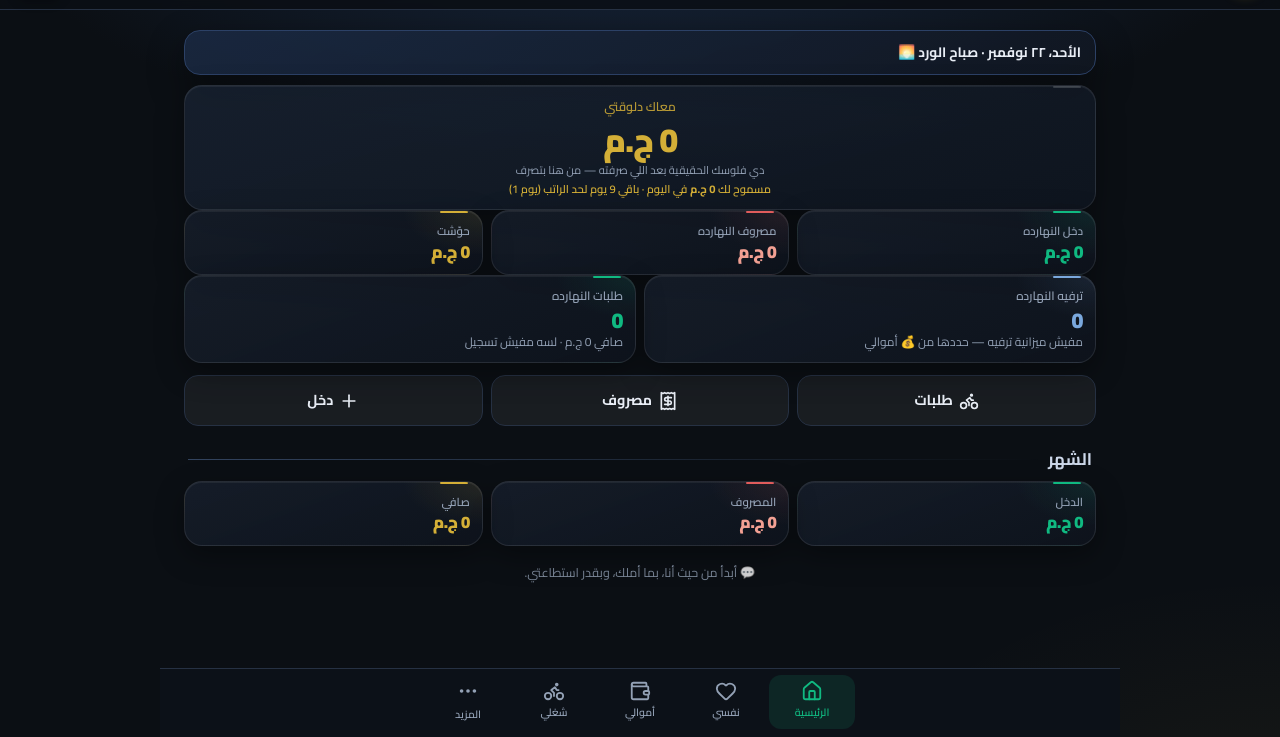
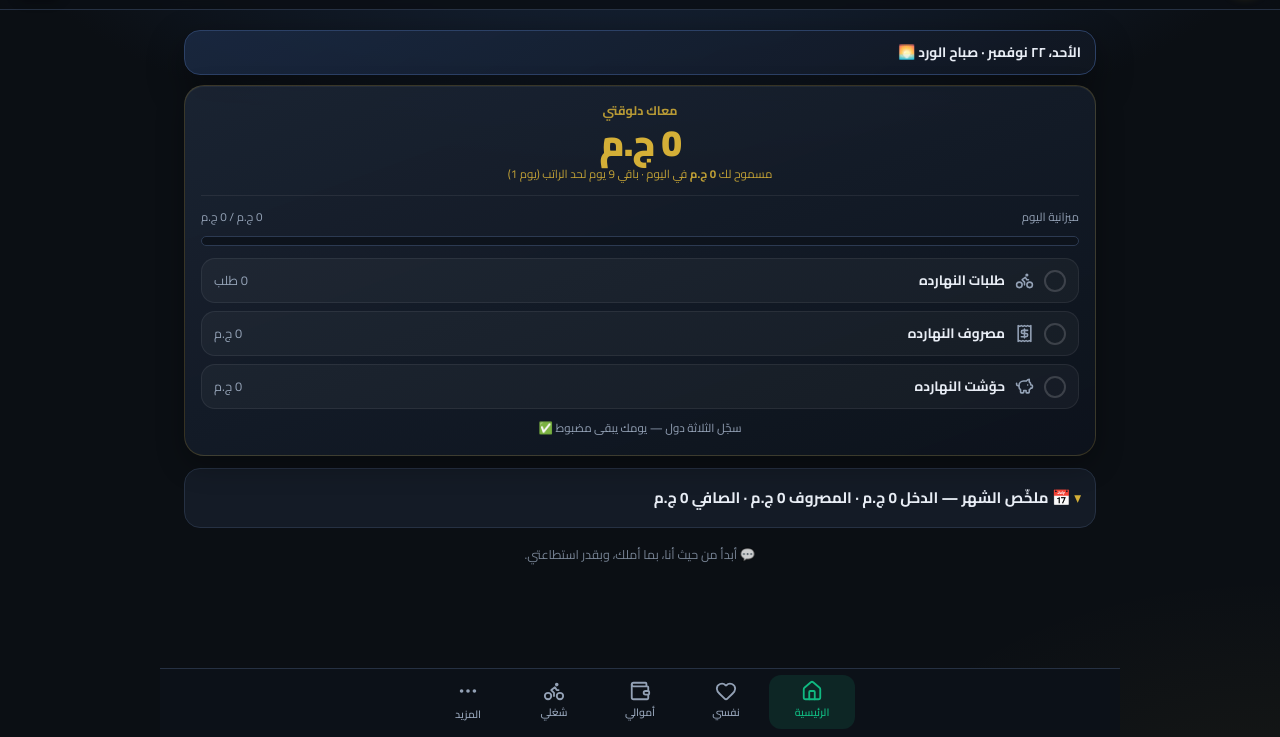
Before and after one commit to TDRS10/rebuild-myself, a plain HTML site: page index.html in a window 1280 px wide. Shown: the part 63-800 px from the top of the page. Drawn offline with Linux system fonts and the light colour scheme.

Commit message:
Home redesign: single daily panel with budget meter and 3-step checklist

```diff
--- a/css/styles.css
+++ b/css/styles.css
@@ -39,6 +39,39 @@ a{color:inherit;text-decoration:none}
   fill:none;stroke:currentColor;stroke-width:2;stroke-linecap:round;stroke-linejoin:round;
 }
 .title-ic{width:24px;height:24px;color:var(--emerald)}
+/* ===== نظام «لوحة اليوم» الجديد ===== */
+.day-panel{
+  position:relative;overflow:hidden;
+  background:linear-gradient(160deg,rgba(30,41,58,.78),rgba(13,19,29,.88));
+  border:1px solid rgba(212,175,55,.2);
+  border-radius:20px;padding:16px;margin-bottom:12px;
+  box-shadow:0 10px 28px rgba(0,0,0,.3),inset 0 1px 0 rgba(255,255,255,.05);
+}
+.day-head{text-align:center;padding-bottom:12px;border-bottom:1px solid rgba(255,255,255,.07)}
+.day-head h3{font-size:.78rem;color:rgba(212,175,55,.85);font-weight:700;margin-bottom:2px}
+.day-money{font-size:2.3rem;font-weight:900;color:var(--gold);letter-spacing:-1px;line-height:1.15}
+.day-allow{font-size:.72rem;color:var(--gold);opacity:.9;margin-top:2px;line-height:1.5}
+.day-meter{padding:12px 0 4px}
+.meter-top{display:flex;justify-content:space-between;gap:8px;font-size:.73rem;color:var(--muted);margin-bottom:6px}
+.day-rows{display:flex;flex-direction:column;gap:8px;margin-top:8px}
+.day-row{
+  display:flex;align-items:center;gap:10px;
+  padding:10px 12px;border:1px solid rgba(255,255,255,.07);border-radius:14px;
+  background:rgba(255,255,255,.035);transition:background .15s,border-color .15s;
+}
+.day-row:active{background:rgba(16,185,129,.1)}
+.day-row > .ic{color:var(--muted);width:19px;height:19px}
+.day-row.has > .ic{color:var(--emerald)}
+.day-row .label{flex:1;font-size:.85rem;font-weight:700}
+.day-row .value{font-size:.8rem;color:var(--muted)}
+.day-row.has .value{color:var(--text)}
+.day-check{
+  width:22px;height:22px;flex:none;border-radius:50%;
+  border:2px solid rgba(255,255,255,.16);display:grid;place-items:center;
+}
+.day-row.has .day-check{border-color:var(--emerald);background:rgba(16,185,129,.16)}
+.day-check .ic{width:13px;height:13px;color:var(--emerald)}
+.day-hint{text-align:center;font-size:.72rem;color:var(--muted);margin-top:10px}
 
 /* ===== Top bar ===== */
 .topbar{
@@ -448,6 +481,7 @@ input,select,textarea{box-shadow:inset 0 1px 3px rgba(0,0,0,.35)}
   /* أندرويد: لجنتين كومبوosition الثقيلتين — أقل أو تلغيها (شاشة سوداء بعد الريفريش) */
   .topbar{backdrop-filter:none;background:rgba(11,15,20,.9)}
   .card{backdrop-filter:none;background:linear-gradient(160deg,rgba(19,26,38,.80),rgba(12,17,26,.88))}
+  .day-panel{backdrop-filter:none}
   .dr-grain{display:none}
   .dr-bloom{opacity:.32;filter:blur(8px)}
 }
--- a/js/app.js
+++ b/js/app.js
@@ -59,58 +59,51 @@
 
   /* ========== صفحة: الرئيسية ========== */
   function vHome() {
-    const t = todayStr(), tm = S().todayMoney();
+    const t = todayStr(), tm = S().todayMoney(), al = S().dailyAllowance();
     const mo = S().monthRange(0);
     const inc = S().income(mo.from, mo.to), exp = S().expenses(mo.from, mo.to);
     const alerts = S().alerts();
-    const days = new Date().getDate();
-    const burn = days > 0 ? Math.round(exp / days) : 0;   // متوسط صرفك في اليوم الشهر ده
-    const runway = burn > 0 ? Math.floor(tm.available / burn) : null;  // رصيدك كام يوم
     const h = new Date().getHours();
     const greeting = h < 5 ? 'سهرة هادية؟' : h < 12 ? 'صباح الورد 🌅' : h < 17 ? 'يا نهار مرتب ☀️' : h < 22 ? 'مساء الخير 🌆' : 'ليلة هادية 🌙';
+    const rows = [
+      { ic: 'bike',    label: 'طلبات النهارده', val: tm.orders + ' طلب', has: tm.orders > 0,     href: '#/work',   jump: 'work' },
+      { ic: 'receipt', label: 'مصروف النهارده', val: fmt(tm.spentToday), has: tm.spentToday > 0, href: '#/money',  jump: 'expense' },
+      { ic: 'piggy',   label: 'حوّشت النهارده', val: fmt(tm.savedToday), has: tm.savedToday > 0, href: '#/money',  jump: 'saving' }
+    ];
+    const spentPct = al.perDay > 0 ? Math.min(100, Math.round(tm.spentToday / al.perDay * 100)) : 0;
     return `
     <div class="hero slim">
       <p class="date">${esc(dFmt(t))} · ${greeting}</p>
     </div>
-    <div class="card stat hero-money">
+    <section class="day-panel">
+      <div class="day-head">
         <h3>معاك دلوقتي</h3>
-      <span class="val">${fmt(tm.available)}</span>
-      <span class="sub">دي فلوسك الحقيقية بعد اللي صرفته — من هنا بتصرف</span>
-      <span class="sub allowance">مسموح لك <strong>${fmt(S().dailyAllowance().perDay)}</strong> في اليوم · باقي ${S().dailyAllowance().daysLeft} يوم لحد الراتب (يوم ${S().dailyAllowance().payday})</span>
+        <div class="day-money">${fmt(tm.available)}</div>
+        <p class="day-allow">مسموح لك <strong>${fmt(al.perDay)}</strong> في اليوم · باقي ${al.daysLeft} يوم لحد الراتب (يوم ${al.payday})</p>
       </div>
-    <div class="grid three">
-      <div class="card stat green"><h3>دخل النهارده</h3><span class="val" style="font-size:1.1rem">${fmt(tm.incomeToday)}</span></div>
-      <div class="card stat red"><h3>مصروف النهارده</h3><span class="val" style="font-size:1.1rem">${fmt(tm.spentToday)}</span></div>
-      <div class="card stat gold"><h3>حوّشت</h3><span class="val" style="font-size:1.1rem">${fmt(tm.savedToday)}</span></div>
+      <div class="day-meter">
+        <div class="meter-top"><span>ميزانية اليوم</span><span>${fmt(tm.spentToday)} / ${fmt(al.perDay)}</span></div>
+        ${bar(spentPct, 'gold')}
       </div>
-    <div class="grid c2">
-      <div class="card stat blue">
-        <h3>ترفيه النهارده</h3>
-        <span class="val">${tm.outingCap > 0 ? fmt(tm.outingLeft) : '0'}</span>
-        <span class="sub">${tm.outingCap > 0 ? 'باقي من ' + fmt(tm.outingCap) + ' · صرفته ' + fmt(tm.outingsToday) : 'مفيش ميزانية ترفيه — حددها من 💰 أموالي'}</span>
-        ${tm.outingCap > 0 ? bar(Math.round(tm.outingsToday / tm.outingCap * 100), 'gold') : ''}
+      <div class="day-rows">
+        ${rows.map(r => '<a class="day-row' + (r.has ? ' has' : '') + '" href="' + r.href + '" data-jump="' + r.jump + '">' +
+          '<span class="day-check">' + (r.has ? '<svg class="ic"><use href="#ic-check"/></svg>' : '') + '</span>' +
+          '<svg class="ic"><use href="#ic-' + r.ic + '"/></svg>' +
+          '<span class="label">' + r.label + '</span><span class="value">' + r.val + '</span></a>').join('')}
       </div>
-      <div class="card stat green">
-        <h3>طلبات النهارده</h3>
-        <span class="val">${tm.orders}</span>
-        <span class="sub">صافي ${fmt(tm.workNet)}${tm.hours ? ' · ' + tm.hours + ' ساعة' : ''}${tm.orders === 0 ? ' · لسه مفيش تسجيل' : ''}</span>
-      </div>
-    </div>
+      <p class="day-hint">سجّل الثلاثة دول — يومك يبقى مضبوط ✅</p>
+    </section>
     ${alerts.map(a =>
       '<div class="alert ' + a.level + '"><span>' + (a.level === 'good' ? '✅' : a.level === 'warn' ? '⚠️' : 'ℹ️') + '</span><span>' + esc(a.text) + '</span></div>').join('')}
-    ${tm.available < 0 ? '<div class="alert warn"><span>🚨</span><span>رصيدك سالب — الصرف بدأ ياخد من فلوسك. المقبس بيضغط.</span></div>' : ''}
-    ${runway !== null && runway >= 0 && runway <= 7 ? '<div class="alert warn"><span>📉</span><span>بمعدل صرفك، رصيدك يكفي <strong>' + runway + ' يوم</strong> بس. خفّف الصرف دلوقتي مش بعدين.</span></div>' : ''}
-    <div class="act-row">
-      <a href="#/work"><svg class="ic"><use href="#ic-bike"/></svg> طلبات</a>
-      <a href="#/money" data-jump="expense"><svg class="ic"><use href="#ic-receipt"/></svg> مصروف</a>
-      <a href="#/money" data-jump="income"><svg class="ic"><use href="#ic-plus"/></svg> دخل</a>
-    </div>
-    <h2 class="sec-title">الشهر</h2>
+    ${tm.available < 0 ? '<div class="alert warn"><span>🚨</span><span>رصيدك سالب — الصرف بدأ ياخد من فلوسك.</span></div>' : ''}
+    ${al.daysLeft <= 7 ? '<div class="alert warn"><span>📉</span><span>باقي ' + al.daysLeft + ' أيام بس على الراتب — التزم بالمسموح اليومي.</span></div>' : ''}
+    <details class="formbox"><summary>📅 ملخّص الشهر — الدخل ${fmt(inc)} · المصروف ${fmt(exp)} · الصافي ${fmt(inc - exp)}</summary>
       <div class="grid three">
         <div class="card stat green"><h3>الدخل</h3><span class="val" style="font-size:1.05rem">${fmt(inc)}</span></div>
-      <div class="card stat red"><h3>المصروف</h3><span class="val" style="font-size:1.05rem">${fmt(exp)}</span>${burn > 0 ? '<span class="sub">' + fmt(burn) + ' في اليوم</span>' : ''}</div>
+        <div class="card stat red"><h3>المصروف</h3><span class="val" style="font-size:1.05rem">${fmt(exp)}</span></div>
         <div class="card stat gold"><h3>صافي</h3><span class="val" style="font-size:1.05rem">${fmt(inc - exp)}</span></div>
       </div>
+    </details>
     <p class="quote-foot">💬 ${esc(quoteOfDay())}</p>`;
   }
 
--- a/sw.js
+++ b/sw.js
@@ -1,5 +1,5 @@
 /* راجع لنفسي — Service Worker: Offline كامل */
-const CACHE = 'raj3-v21';
+const CACHE = 'raj3-v22';
 const ASSETS = [
   './', './index.html', './manifest.webmanifest',
   './css/styles.css', './js/store.js', './js/data-rain.js', './js/app.js',
```
Lines whose indentation alone changed are shown as unchanged.
